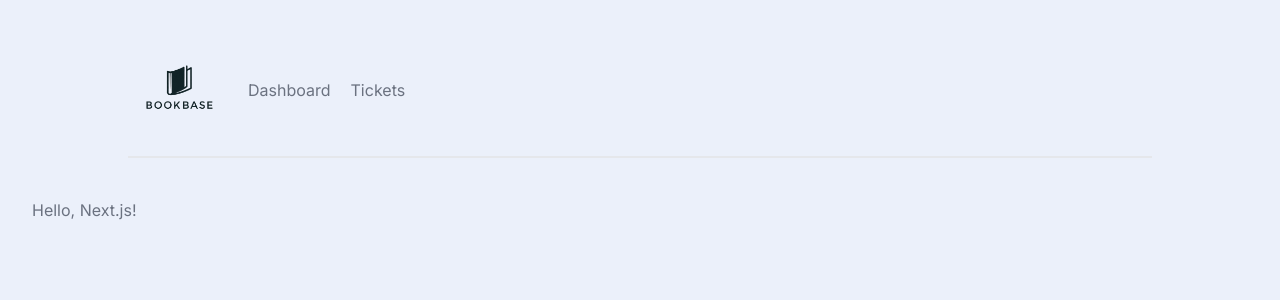
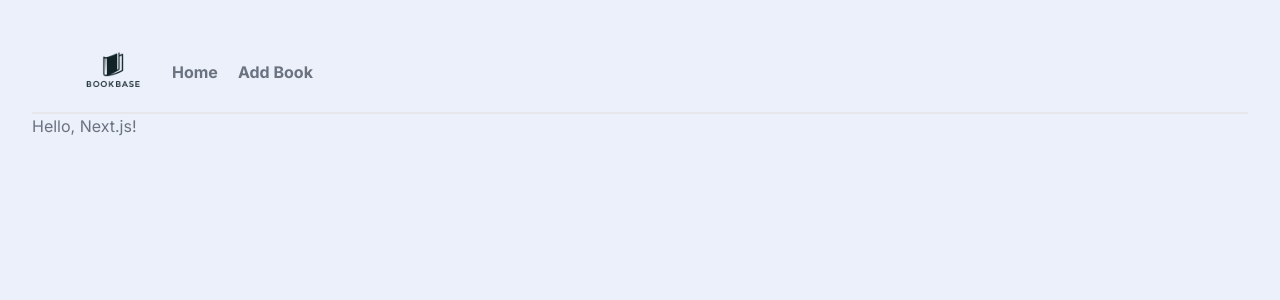
Before and after one commit to navod99/devbase_Assignment, a Next.js app in the folder bookbase/: page / in a window 1280 px wide. Shown: the top 300 px of the page. Built offline with nearby package versions, Linux system fonts and the light colour scheme.

Commit message:
fix: update navbar

```diff
--- a/bookbase/src/app/components/Navbar.tsx
+++ b/bookbase/src/app/components/Navbar.tsx
@@ -5,17 +5,17 @@ import React from 'react'
 
 export default function Navbar() {
     return (
-        <nav className='flex flex-col sm:flex-row sm:items-center gap-3 sm:gap-5 my-10 pb-4 mx-auto max-w-5xl border-b-2 border-gray-200'>
+        <nav className='flex flex-col sm:flex-row sm:items-center gap-3 sm:gap-5 px-10 border-b-2 border-gray-200'>
             <div className="flex items-center justify-center sm:justify-start w-full sm:w-auto">
                 <Image
                     src={Logo}
                     alt='BookBase logo'
-                    width={100}
+                    width={80}
                     quality={100}
                 />
             </div>
-            <Link className='hover:text-black underline sm:no-underline' href="/">Dashboard</Link>
-            <Link className='hover:text-black underline sm:no-underline' href="/tickets">Tickets</Link>
+            <Link className='font-bold hover:text-black underline sm:no-underline' href="/">Home</Link>
+            <Link className='font-bold hover:text-black underline sm:no-underline' href="/addbook">Add Book</Link>
         </nav>
     )
 }
```
